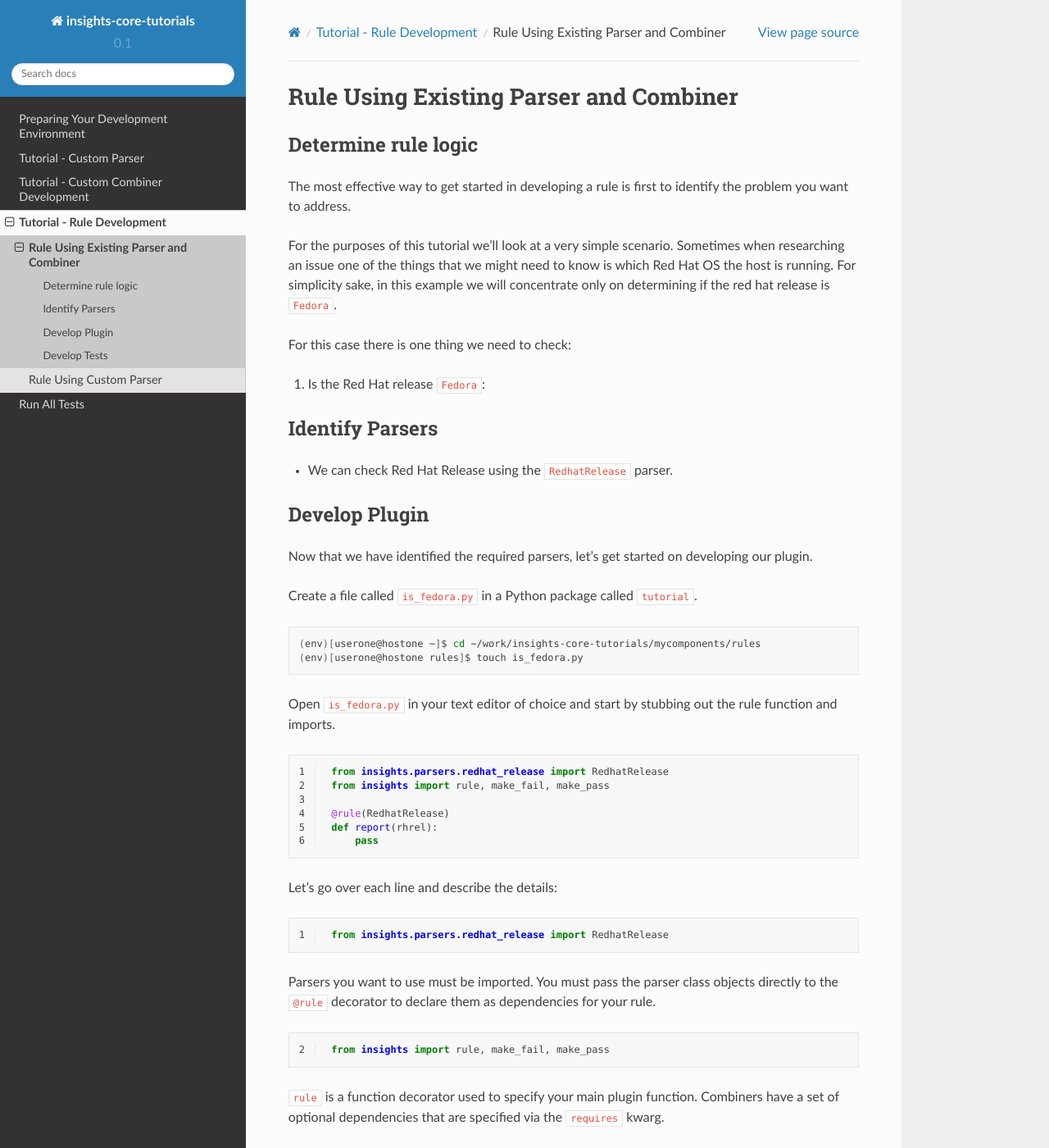
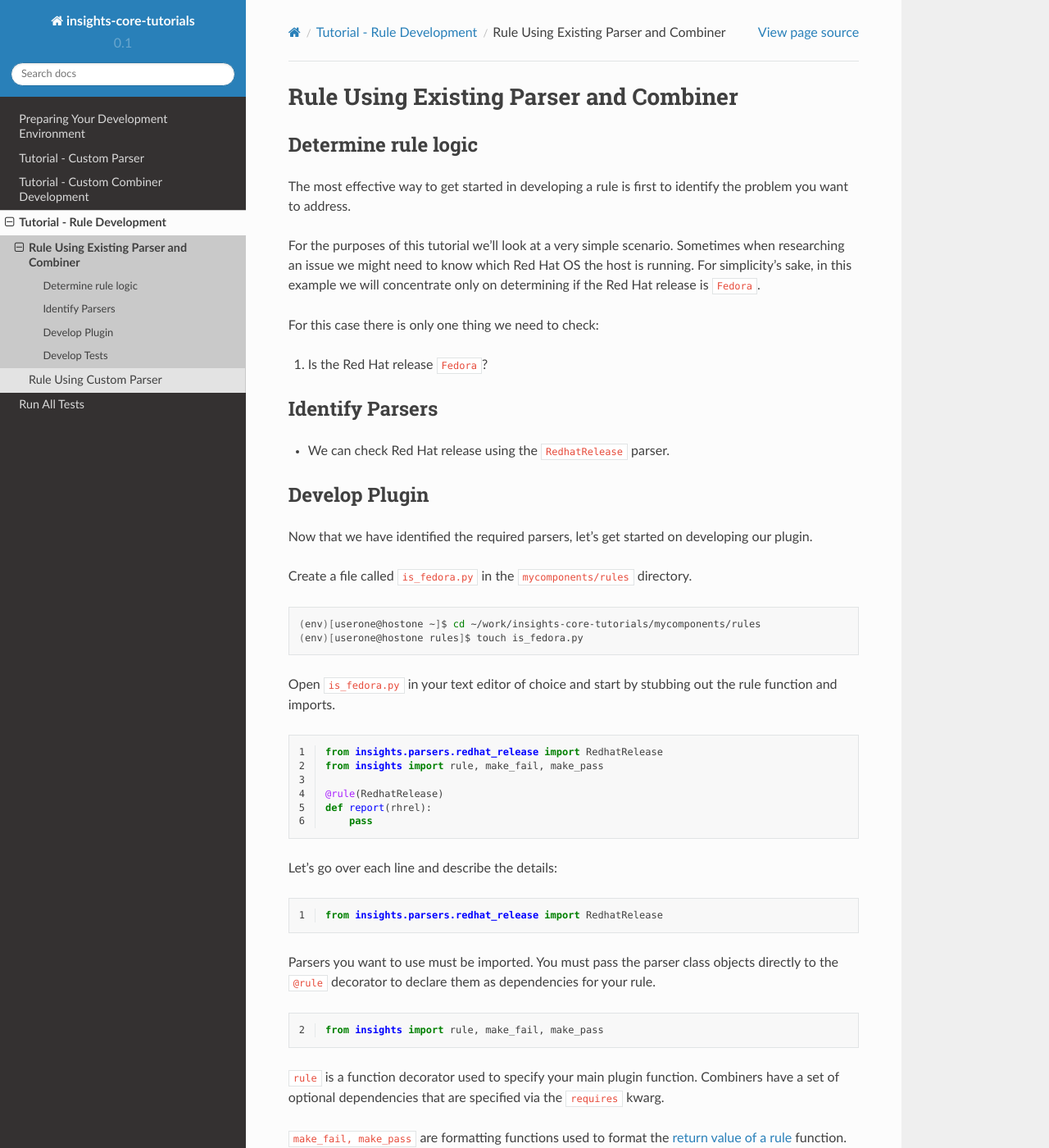
Before and after one commit to RedHatInsights/insights-core-tutorials, a Sphinx documentation site: the page built from docs/ruletut_rule.rst, in a window 1280 px wide and 1400 px high. Shown: the whole window at 82% size. Built offline with Sphinx 7.4.7 and the Read the Docs theme 2.0.0, drawn with Linux system fonts in a browser that asks for light colours; some of the changed text lies outside the part shown.

Commit message:
Fix formatting and typos in ruletut_rule.

```diff
--- a/docs/ruletut_rule.rst
+++ b/docs/ruletut_rule.rst
@@ -12,19 +12,19 @@ The most effective way to get started in developing a rule is first to identify
 problem you want to address.
 
 For the purposes of this tutorial we'll look at a very simple scenario. Sometimes when
-researching an issue one of the things that we might need to know is which Red Hat OS the
-host is running. For simplicity sake, in this example we will concentrate only on
-determining if the red hat release is ``Fedora``.
+researching an issue we might need to know which Red Hat OS the host is running. For
+simplicity's sake, in this example we will concentrate only on determining if the Red
+Hat release is ``Fedora``.
 
-For this case there is one thing we need to check:
+For this case there is only one thing we need to check:
 
-1. Is the Red Hat release ``Fedora``:
+1. Is the Red Hat release ``Fedora``?
 
 
 Identify Parsers
 ================
 
-- We can check Red Hat Release using the ``RedhatRelease`` parser.
+- We can check Red Hat release using the ``RedhatRelease`` parser.
 
 Develop Plugin
 ==============
@@ -32,7 +32,7 @@ Develop Plugin
 Now that we have identified the required parsers, let's get started on
 developing our plugin.
 
-Create a file called ``is_fedora.py`` in a Python package called ``tutorial``.
+Create a file called ``is_fedora.py`` in the ``mycomponents/rules`` directory.
 
 .. code-block:: shell
 
@@ -43,7 +43,7 @@ Open ``is_fedora.py`` in your text editor of choice and start by stubbing out
 the rule function and imports.
 
 .. code-block:: python
-   :linenos:
+    :linenos:
 
     from insights.parsers.redhat_release import RedhatRelease
     from insights import rule, make_fail, make_pass
@@ -55,7 +55,7 @@ the rule function and imports.
 Let's go over each line and describe the details:
 
 .. code-block:: python
-   :lineno-start: 1
+    :lineno-start: 1
 
     from insights.parsers.redhat_release import RedhatRelease
 
@@ -64,7 +64,7 @@ objects directly to the ``@rule`` decorator to declare them as dependencies for
 your rule.
 
 .. code-block:: python
-   :lineno-start: 2
+    :lineno-start: 2
 
     from insights import rule, make_fail, make_pass
 
@@ -76,7 +76,7 @@ Combiners have a set of optional dependencies that are specified via the
 the `return value of a rule`_ function.
 
 .. code-block:: python
-   :lineno-start: 6
+    :lineno-start: 6
 
     ERROR_KEY_IS_FEDORA = "IS_FEDORA"
 
@@ -146,7 +146,7 @@ Open ``test_is_fedora.py`` in your text editor of choice and start by stubbing
 out a test and the required imports.
 
 .. code-block:: python
-   :linenos:
+    :linenos:
 
     from .. import is_fedora
     from insights.specs import Specs
@@ -183,7 +183,7 @@ Next for each test we need to build ``InputData`` objects and populate it with t
 and build the expected return. Then finally we need to yield the pair.
 
 .. code-block:: python
-   :lineno-start: 16
+    :lineno-start: 16
 
     input_data = InputData("test_fedora")
     input_data.add(Specs.redhat_release, FEDORA)
```
Also changed, not shown: other parts of docs/ruletut_rule.rst (+12 -12 lines).
